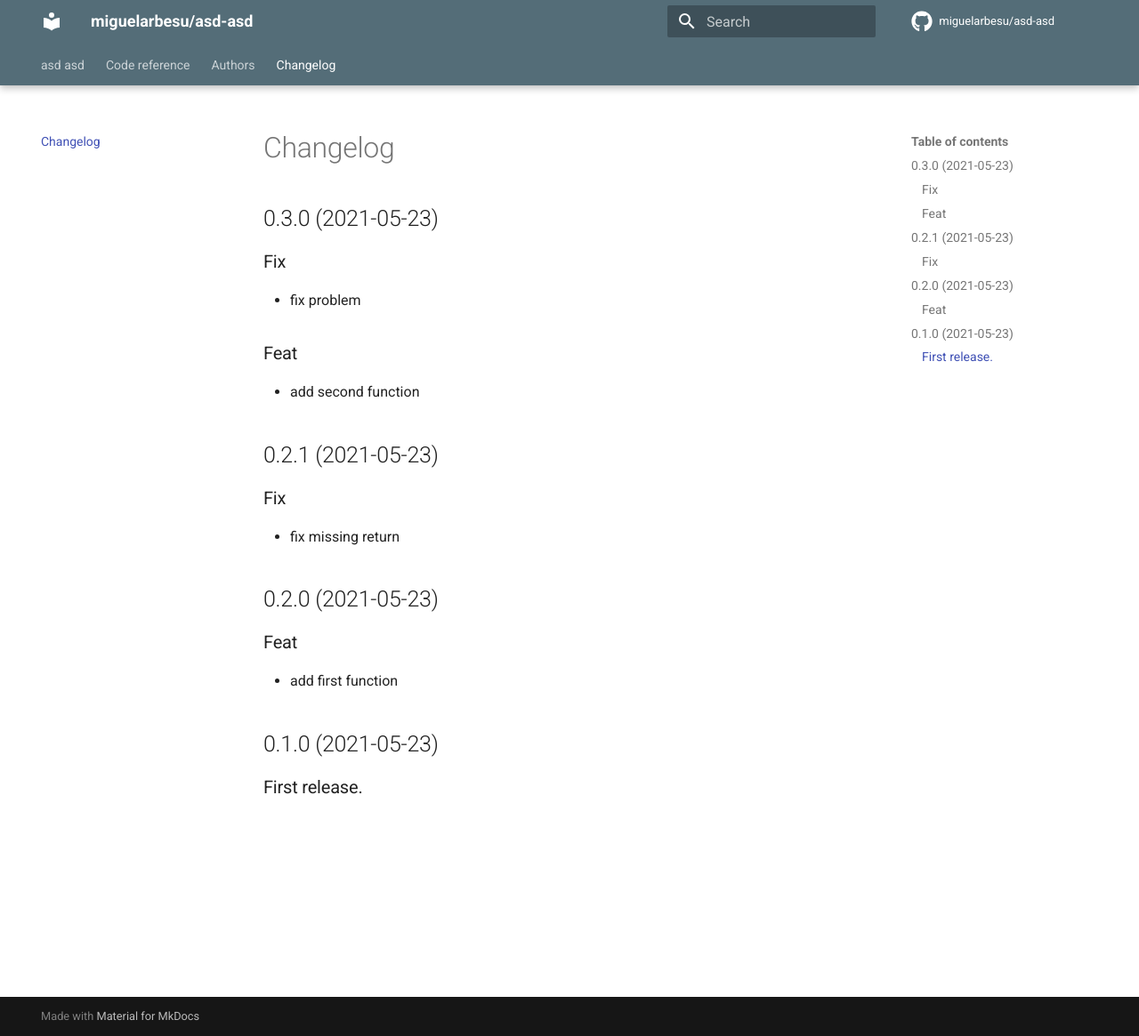
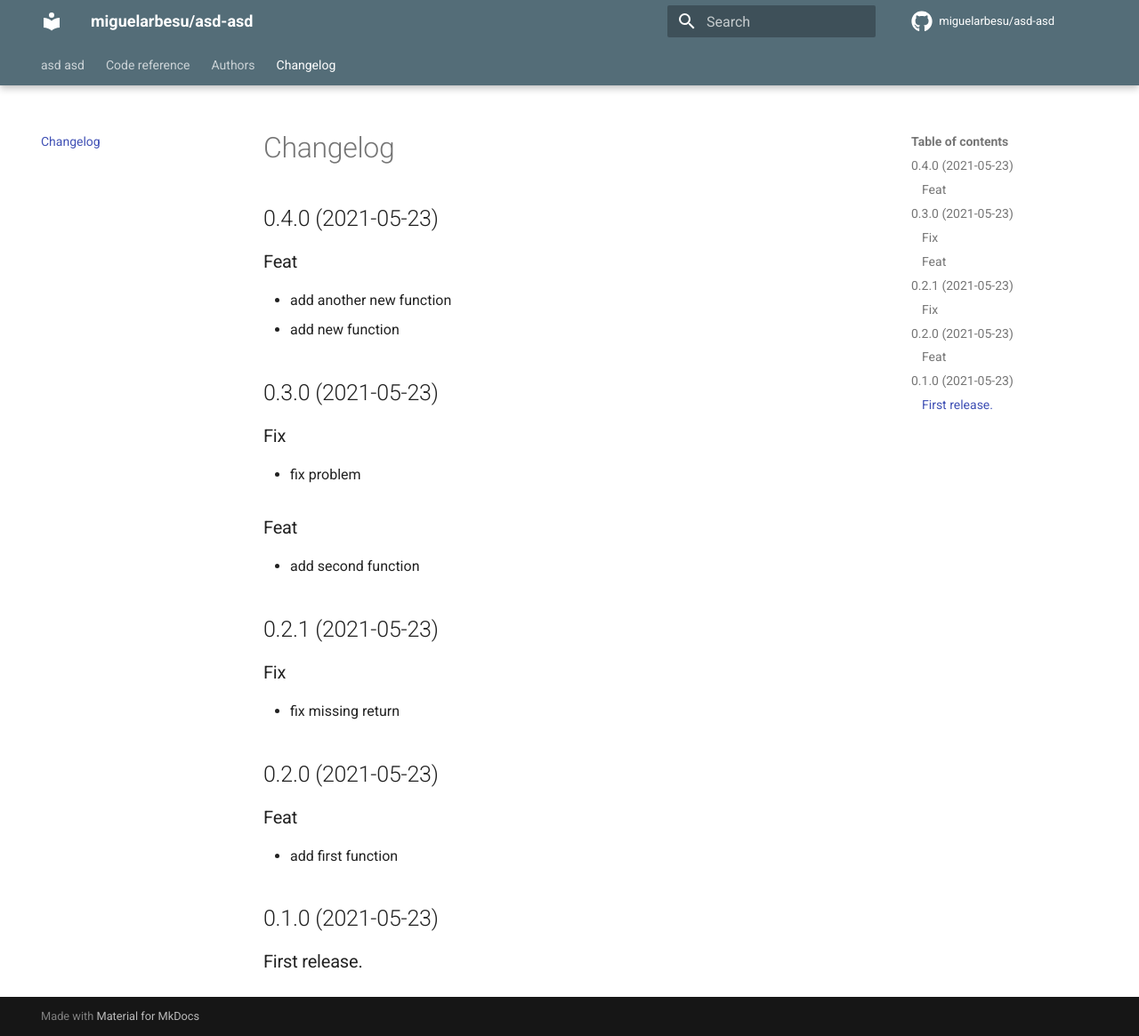
Before and after one commit to miguelarbesu/asd-asd, an MkDocs documentation site: the page built from docs/changelog.md, in a window 1280 px wide and 1165 px high. Shown: the whole window at 89% size. Built offline with MkDocs 1.6.1 and Material for MkDocs 9.7.7, drawn with Linux system fonts in a browser that asks for light colours; comment, search, counter and statistics services are not loaded.

Commit message:
bump: version 0.3.0 → 0.4.0

```diff
--- a/docs/changelog.md
+++ b/docs/changelog.md
@@ -1,4 +1,11 @@
 # Changelog
+
+## 0.4.0 (2021-05-23)
+
+### Feat
+
+- add another new function
+- add new function
 
 ## 0.3.0 (2021-05-23)
 
--- a/pyproject.toml
+++ b/pyproject.toml
@@ -1,5 +1,5 @@
 [tool.commitizen]
-version = "0.3.0"
+version = "0.4.0"
 version_files = ["src/asd_asd/_version.py"]
 changelog_file = "docs/changelog.md"
 update_changelog_on_bump = true
--- a/src/asd_asd/_version.py
+++ b/src/asd_asd/_version.py
@@ -1 +1 @@
-__version__ = "0.3.0"
+__version__ = "0.4.0"
```
